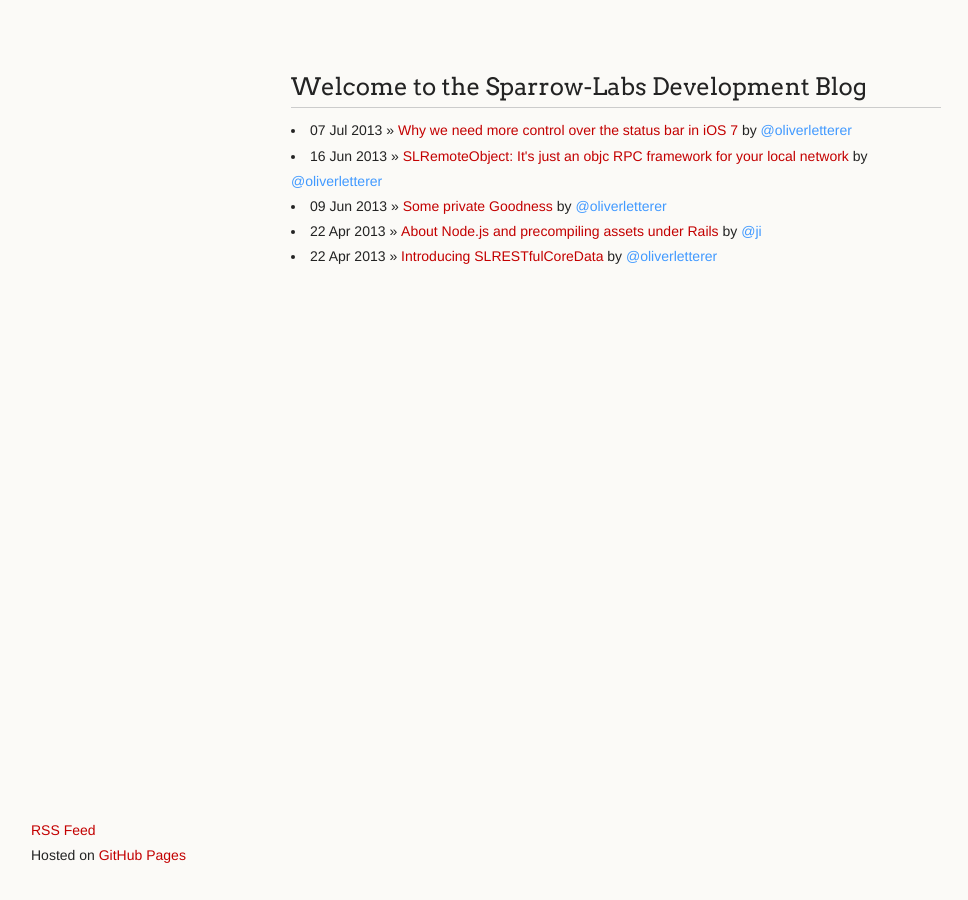
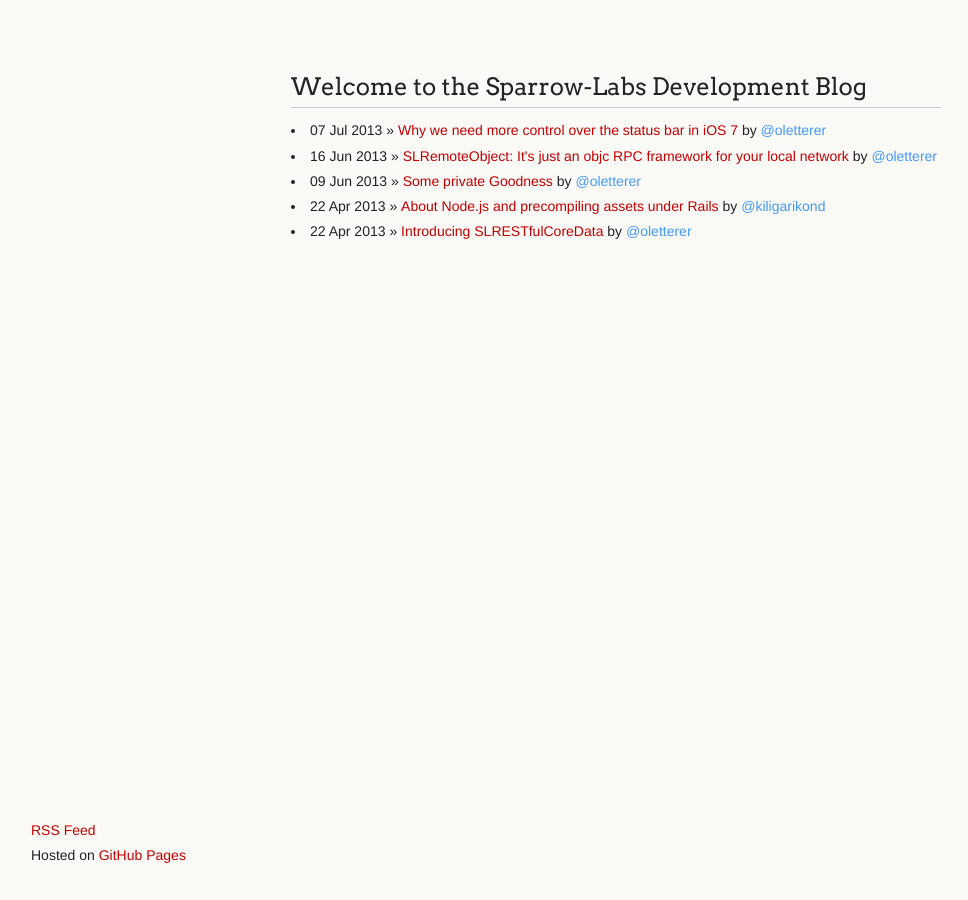
Before and after one commit to Sparrow-Labs/Sparrow-Labs.github.io, a Jekyll site: the page built from index.html, in a window 1280 px wide. Shown: the whole page, without its empty margins (19-987 px from the left). Built offline with Jekyll 4.4.1, drawn with Linux system fonts in a browser that asks for light colours; Markdown is read by kramdown in place of the engine named in the settings.

Commit message:
Author now links to twitter accounts.

```diff
--- a/_posts/2013-04-22-introducing_slrestfulcoredata.markdown
+++ b/_posts/2013-04-22-introducing_slrestfulcoredata.markdown
@@ -1,7 +1,7 @@
 ---
 layout: post
 title: Introducing SLRESTfulCoreData
-author: oliverletterer
+author: oletterer
 authorname: Oliver Letterer
 ---
 
--- a/_posts/2013-04-22-what-node-js-has-to-do-with-assets-precompiling-under-rails.markdown
+++ b/_posts/2013-04-22-what-node-js-has-to-do-with-assets-precompiling-under-rails.markdown
@@ -1,7 +1,7 @@
 ---
 layout: post
 title: About Node.js and precompiling assets under Rails
-author: ji
+author: kiligarikond
 authorname: Yovoslav Ivanov
 ---
 
--- a/_posts/2013-06-09-some_private_goodness.markdown
+++ b/_posts/2013-06-09-some_private_goodness.markdown
@@ -1,7 +1,7 @@
 ---
 layout: post
 title: Some private Goodness
-author: oliverletterer
+author: oletterer
 authorname: Oliver Letterer
 ---
 
--- a/_posts/2013-06-16-slremoteobject.markdown
+++ b/_posts/2013-06-16-slremoteobject.markdown
@@ -1,7 +1,7 @@
 ---
 layout: post
 title: "SLRemoteObject: It's just an objc RPC framework for your local network"
-author: oliverletterer
+author: oletterer
 authorname: Oliver Letterer
 ---
 
--- a/_posts/2013-07-07-why-we-need-more-control-over-the-status-bar.markdown
+++ b/_posts/2013-07-07-why-we-need-more-control-over-the-status-bar.markdown
@@ -1,7 +1,7 @@
 ---
 layout: post
 title: "Why we need more control over the status bar in iOS 7"
-author: oliverletterer
+author: oletterer
 authorname: Oliver Letterer
 ---
 
--- a/index.html
+++ b/index.html
@@ -11,7 +11,7 @@
           <li>
             <span>{{ post.date | date_to_string }}</span> &raquo; <a href="{{ post.url }}">{{ post.title }}</a>
             <b> by </b>
-            <a class="author" href="http://github.com/{{post.author}}">@{{post.author}}</a>
+            <a class="author" href="https://twitter.com/{{post.author}}">@{{post.author}}</a>
           </li>
         {% endif %}
       {% endfor %}
```
